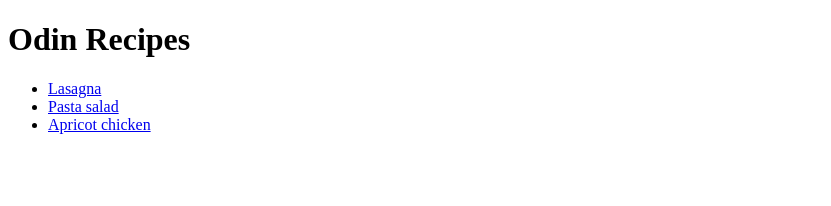
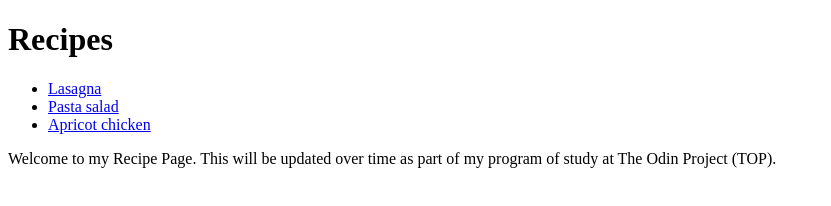
Before and after one commit to mjasw1/odin-recipes, a plain HTML site: page index.html in a window 1280 px wide. Shown: the whole page, without its empty margins (0-831 px from the left). Drawn offline with Linux system fonts and the light colour scheme.

Commit message:
Add paragraph to homepage

```diff
--- a/index.html
+++ b/index.html
@@ -4,15 +4,20 @@
     <meta charset="UTF-8">
     <meta name="viewport" content="width=device-width, initial-scale=1.0">
     <link rel="stylesheet" href="styles.css" />
-    <title>Document</title>
+    <title>Recipes</title>
 </head>
 <body>
-    <h1>Odin Recipes</h1>
-    <ul>
-        <li><a href="recipes/lasagna.html">Lasagna</a></li>
-        <li><a href="recipes/pasta-salad.html">Pasta salad</a></li>
-        <li><a href="recipes/apricot-chicken.html">Apricot chicken</a></li>
-    </ul>
+    <div class="heading">
+        <h1>Recipes</h1>
+    </div>
 
-</body>
+    <div class="list">
+        <ul>
+            <li><a href="recipes/lasagna.html">Lasagna</a></li>
+            <li><a href="recipes/pasta-salad.html">Pasta salad</a></li>
+            <li><a href="recipes/apricot-chicken.html">Apricot chicken</a></li>
+        </ul>
+    </div>
+
+    <p>Welcome to my Recipe Page. This will be updated over time as part of my program of study at The Odin Project (TOP).</p>
 </html>
```
